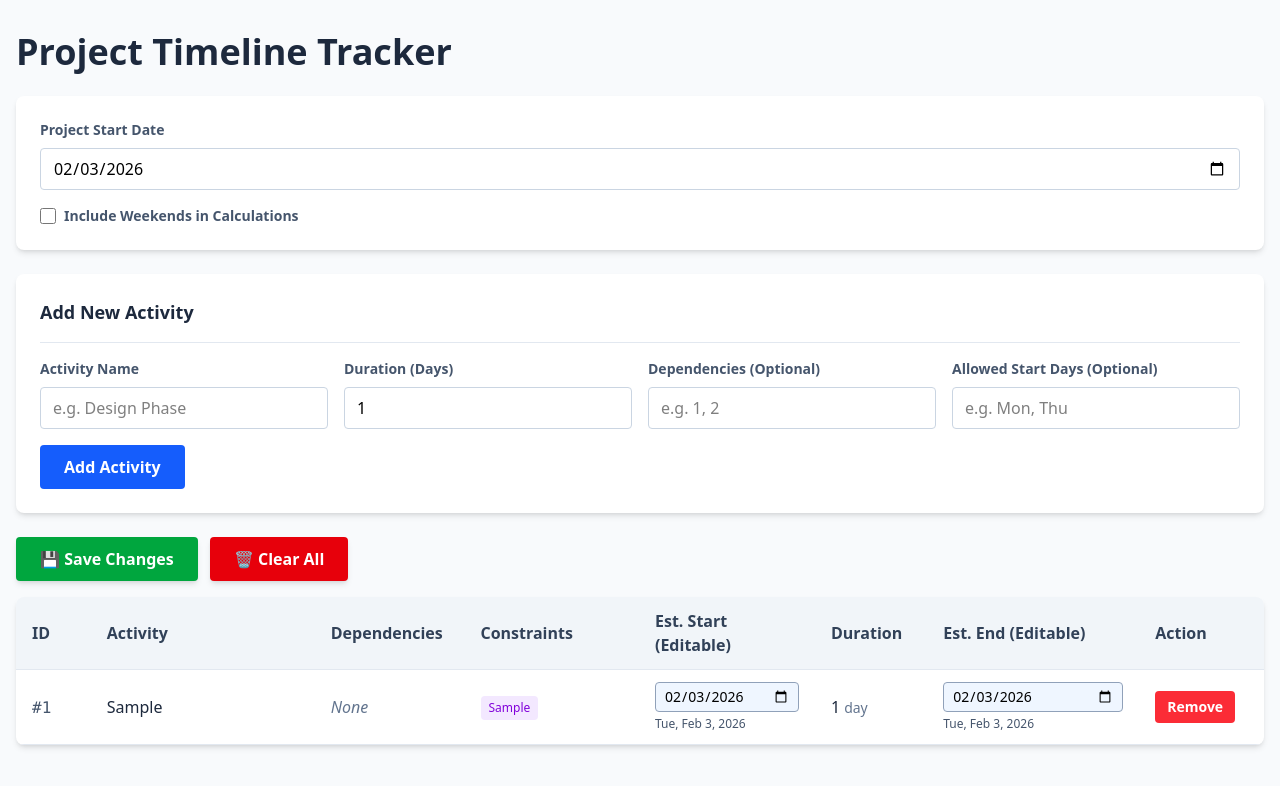
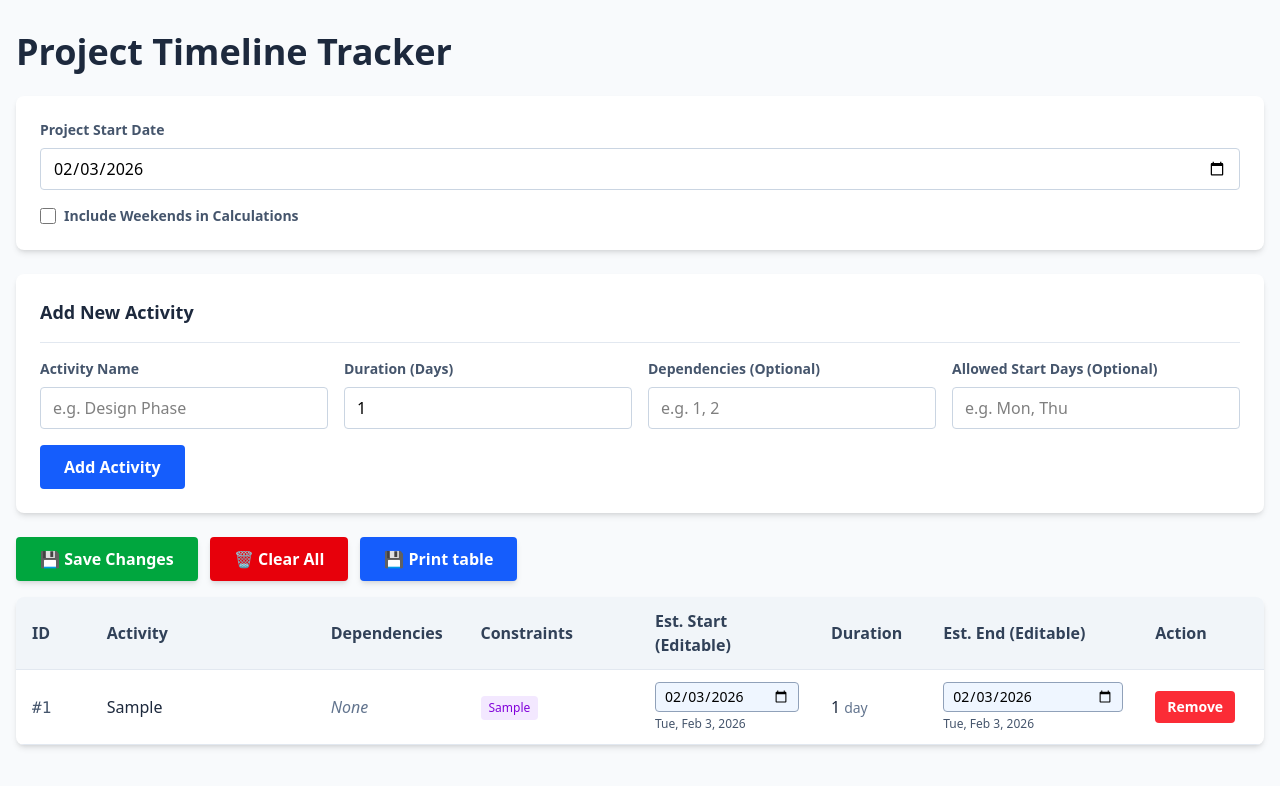
Before and after one commit to NathanDowner/project-timeline, a React (Vite) app: page / in a window 1280 px wide. Both pictures are taken after typing "Sample", "Sample", "Sample" into the empty fields and a click on the button "Add Activity". Shown: the top 786 px of the page. Built offline with nearby package versions, Linux system fonts and the light colour scheme.

Commit message:
Add functionality to copy activity table to clipboard and improve date parsing

```diff
--- a/src/App.tsx
+++ b/src/App.tsx
@@ -12,8 +12,13 @@ import {
   addDays,
   skipWeekends,
   getNextValidDate,
+  parseDateString,
 } from './utils';
-import { saveActivities, loadActivities, clearActivities } from './utils/storage';
+import {
+  saveActivities,
+  loadActivities,
+  clearActivities,
+} from './utils/storage';
 
 function App() {
   const [projectStartDate, setProjectStartDate] = useState<Date>(new Date());
@@ -45,7 +50,7 @@ function App() {
     const dependencies = parseDependencies(dependenciesRaw);
 
     const newActivity: Activity = {
-      id: Date.now(),
+      id: (activities.length + 1).toString(),
       name,
       duration,
       dependencies,
@@ -61,6 +66,65 @@ function App() {
     setHasUnsavedChanges(true);
   };
 
+  /**
+   * Builds an HTML table string from an array of activities.
+   *
+   * @param data - An array of Activity objects to be displayed in the table
+   * @returns An HTML string containing a table with columns for Name, Start Date, End Date, and Duration (Days)
+   *
+   * @remarks
+   * - Dates are formatted using `toLocaleDateString()`
+   * - If start or end dates are not available, 'N/A' is displayed
+   * - Duration is displayed in days
+   */
+  const buildHtmlTable = (data: Activity[]) => {
+    // this creates an html table string for the Name, Start Date, End Date and Duration columns
+    let table =
+      '<table><tr><th>Name</th><th>Start Date</th><th>End Date</th><th>Duration (Days)</th></tr>';
+    data.forEach((activity) => {
+      const startDate = activity.startDate
+        ? activity.startDate.toLocaleDateString()
+        : 'N/A';
+      const endDate = activity.endDate
+        ? activity.endDate.toLocaleDateString()
+        : 'N/A';
+      table += `<tr><td>${activity.name}</td><td>${startDate}</td><td>${endDate}</td><td>${activity.duration}</td></tr>`;
+    });
+    table += '</table>';
+    return table;
+  };
+
+  const copyTableToClipboard = () => {
+    const activitiesHTML = buildHtmlTable(activities);
+
+    let clipboardText =
+      'Name\tAllowed Days\tStart Date\tEnd Date\tDuration (Days)\n';
+    activities.forEach((activity) => {
+      const startDateString = activity.startDate!.toLocaleDateString();
+      const endDateString = activity.endDate!.toLocaleDateString();
+      clipboardText += `${activity.name}\t${startDateString}\t${endDateString}\t${activity.duration}\n`;
+    });
+
+    const blobHtml = new Blob([activitiesHTML], { type: 'text/html' });
+    const blobText = new Blob([clipboardText], { type: 'text/plain' });
+
+    navigator.clipboard
+      .write([
+        new ClipboardItem({
+          'text/html': blobHtml,
+          'text/plain': blobText,
+        }),
+      ])
+      .then(
+        () => {
+          alert('Activity table copied to clipboard!');
+        },
+        (err) => {
+          alert('Failed to copy table: ' + err);
+        },
+      );
+  };
+
   const handleDeleteActivity = (index: number) => {
     const newActivities = activities.filter((_, i) => i !== index);
     setActivities(
@@ -71,7 +135,7 @@ function App() {
 
   const handleStartDateChange = (index: number, newStartDateString: string) => {
     const activity = activities[index];
-    const newStart = new Date(newStartDateString);
+    const newStart = parseDateString(newStartDateString);
 
     // Validate: Cannot set weekend dates if weekends are excluded
     if (
@@ -116,7 +180,7 @@ function App() {
     const originalStart = activity.startDate
       ? new Date(activity.startDate)
       : new Date();
-    const newEnd = new Date(newEndDateString);
+    const newEnd = parseDateString(newEndDateString);
 
     // Validate: Cannot set weekend dates if weekends are excluded
     if (!includeWeekends && (newEnd.getDay() === 0 || newEnd.getDay() === 6)) {
@@ -190,7 +254,7 @@ function App() {
 
   const handleClearAll = () => {
     const confirmed = window.confirm(
-      'Are you sure you want to clear all activities? This action cannot be undone.'
+      'Are you sure you want to clear all activities? This action cannot be undone.',
     );
     if (confirmed) {
       clearActivities();
@@ -231,6 +295,13 @@ function App() {
             >
               🗑️ Clear All
             </button>
+
+            <button
+              onClick={copyTableToClipboard}
+              className="bg-blue-600 hover:bg-blue-700 text-white font-semibold px-6 py-2.5 rounded transition-colors shadow-md"
+            >
+              💾 Print table
+            </button>
           </div>
         )}
 
```
